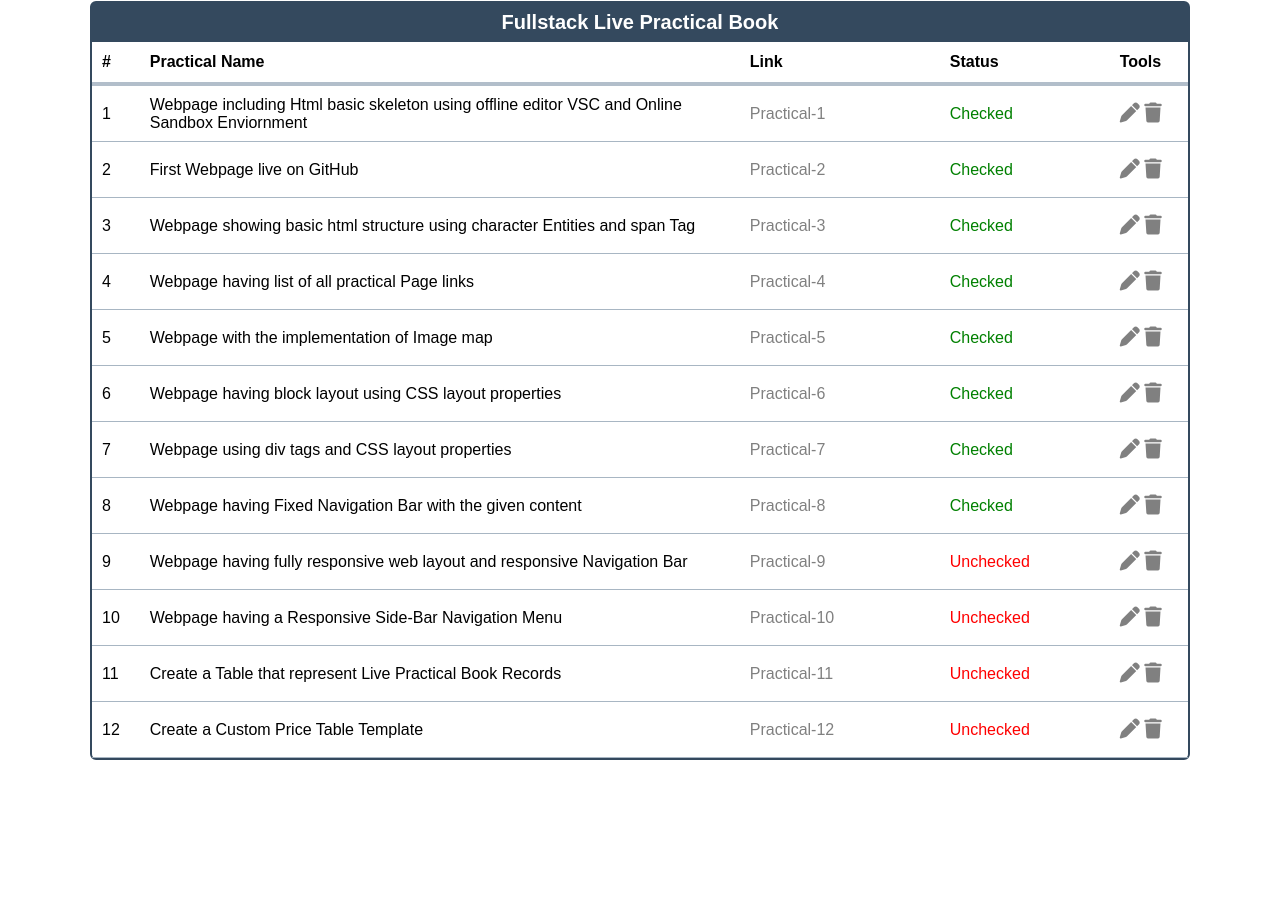
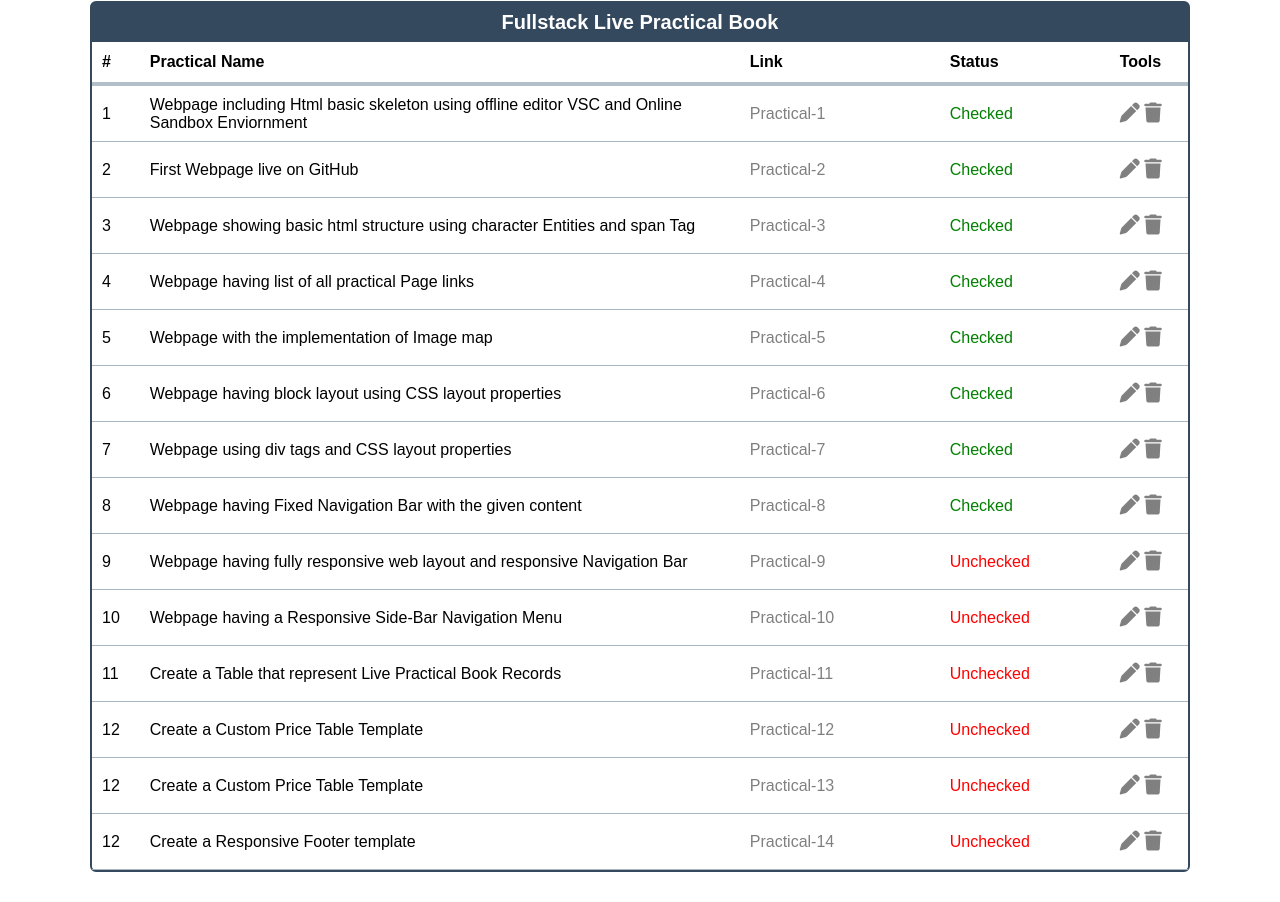
Before and after one commit to mak-g/Fullstack_practical, a plain HTML site: page index.html in a window 1280 px wide. Shown: the part 375-1277 px from the top of the page. Before the commit the page ends 1165 px from the top, so only its background shows below. Drawn offline with Linux system fonts and the light colour scheme.

Commit message:
index updated

```diff
--- a/index.html
+++ b/index.html
@@ -289,6 +289,30 @@
             <i class="fas fa-trash" id="i2" title="delete"></i>
           </td>
         </tr>
+        <tr>
+          <td>12</td>
+          <td>Create a Custom Price Table Template</td>
+          <td>
+            <a href="Assignments/Assignment-13.html"> Practical-13 </a>
+          </td>
+          <td id="unchkd">Unchecked</td>
+          <td>
+            <i class="fas fa-pen" id="i1" title="edit"></i>
+            <i class="fas fa-trash" id="i2" title="delete"></i>
+          </td>
+        </tr>
+        <tr>
+          <td>12</td>
+          <td>Create a Responsive Footer template</td>
+          <td>
+            <a href="Assignments/Assignment-14.html"> Practical-14 </a>
+          </td>
+          <td id="unchkd">Unchecked</td>
+          <td>
+            <i class="fas fa-pen" id="i1" title="edit"></i>
+            <i class="fas fa-trash" id="i2" title="delete"></i>
+          </td>
+        </tr>
       </tbody>
     </table>
   </body>
```
